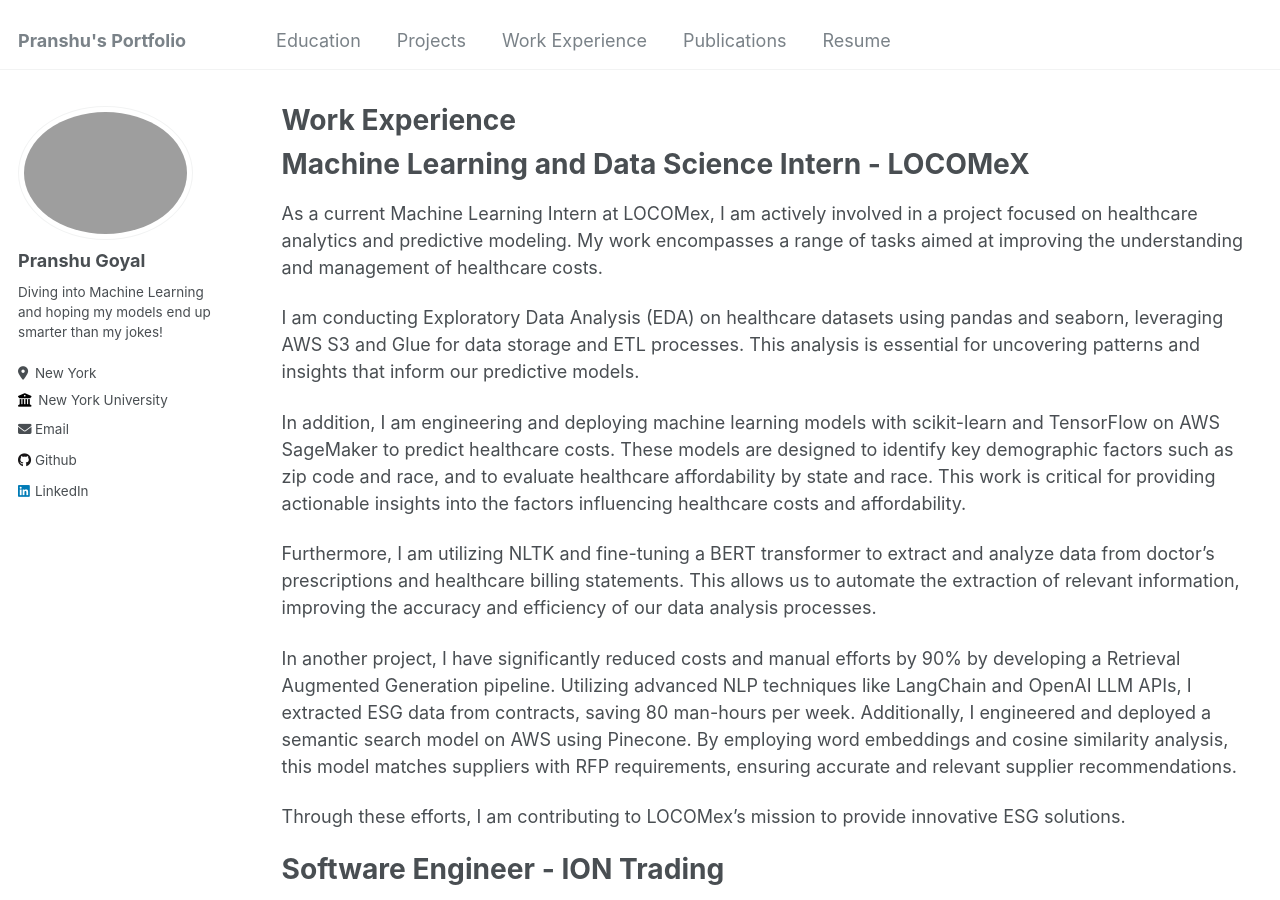
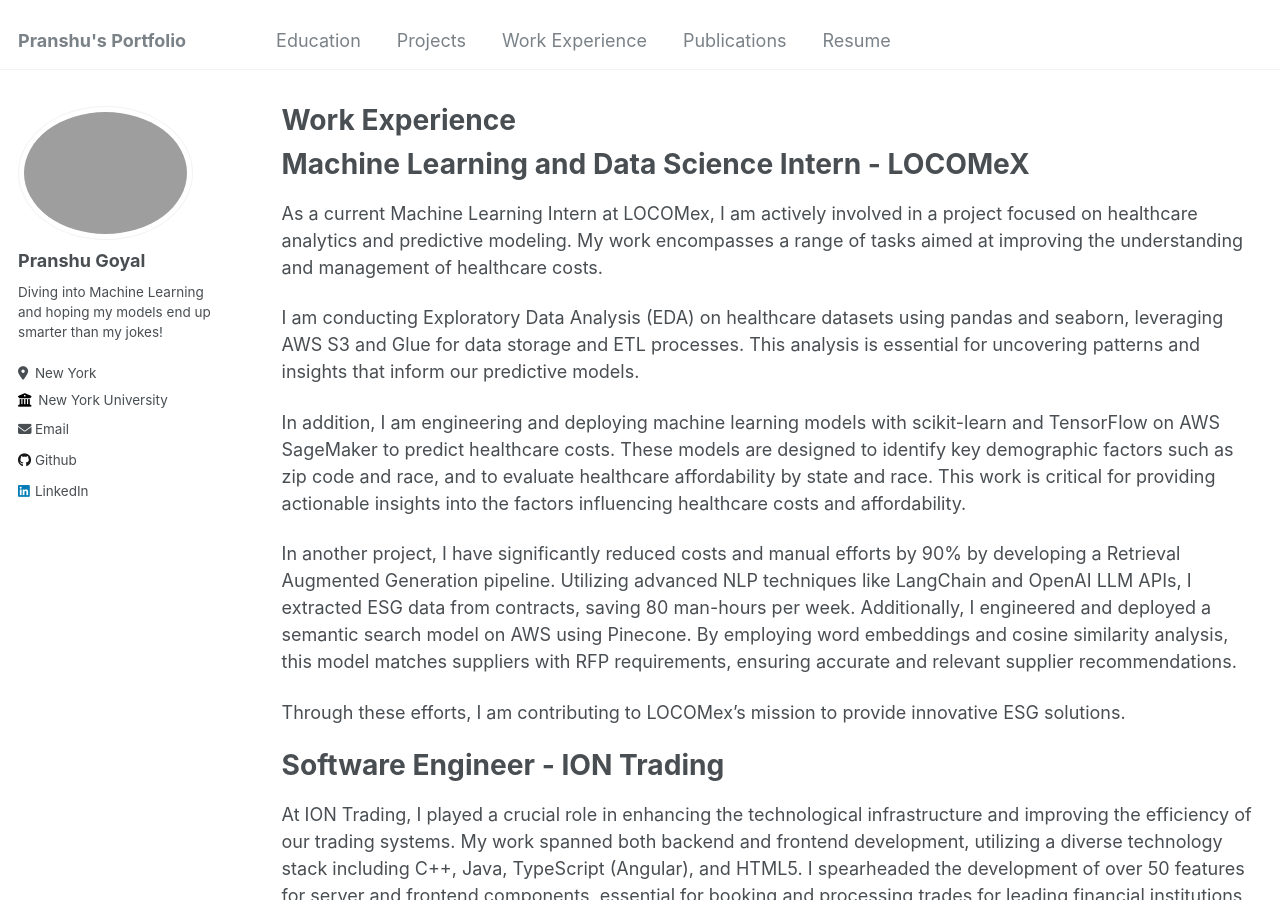
Before and after one commit to pranshu267/pranshu267.github.io, a Jekyll site: the page built from _pages/workex.md, in a window 1280 px wide and 900 px high. Built offline with Jekyll 4.4.1, drawn with Linux system fonts in a browser that asks for light colours.

Commit message:
Update workex.md

```diff
--- a/_pages/workex.md
+++ b/_pages/workex.md
@@ -14,8 +14,6 @@
 I am conducting Exploratory Data Analysis (EDA) on healthcare datasets using pandas and seaborn, leveraging AWS S3 and Glue for data storage and ETL processes. This analysis is essential for uncovering patterns and insights that inform our predictive models.
 
 In addition, I am engineering and deploying machine learning models with scikit-learn and TensorFlow on AWS SageMaker to predict healthcare costs. These models are designed to identify key demographic factors such as zip code and race, and to evaluate healthcare affordability by state and race. This work is critical for providing actionable insights into the factors influencing healthcare costs and affordability.
-
-Furthermore, I am utilizing NLTK and fine-tuning a BERT transformer to extract and analyze data from doctor’s prescriptions and healthcare billing statements. This allows us to automate the extraction of relevant information, improving the accuracy and efficiency of our data analysis processes.
 
 In another project, I have significantly reduced costs and manual efforts by 90% by developing a Retrieval Augmented Generation pipeline. Utilizing advanced NLP techniques like LangChain and OpenAI LLM APIs, I extracted ESG data from contracts, saving 80 man-hours per week. Additionally, I engineered and deployed a semantic search model on AWS using Pinecone. By employing word embeddings and cosine similarity analysis, this model matches suppliers with RFP requirements, ensuring accurate and relevant supplier recommendations.
 
```
